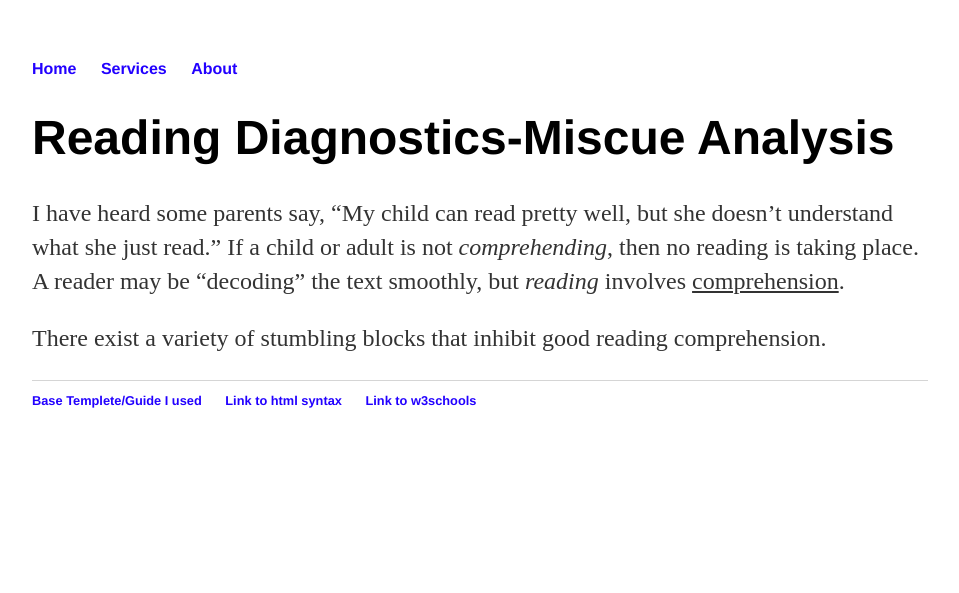
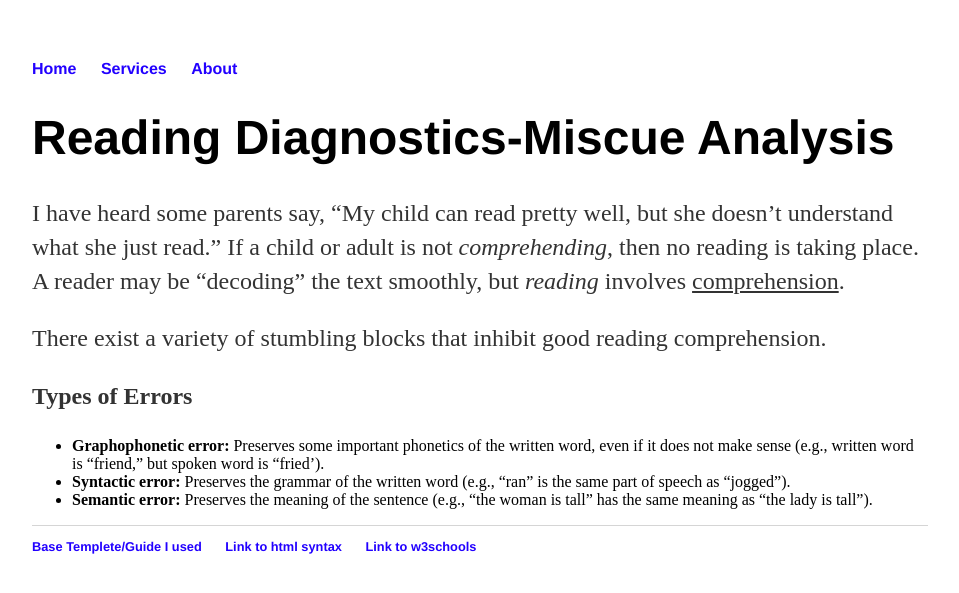
Before and after one commit to ShadowHazel/ShadowHazel.github.io, a Jekyll site: the page built from pages/serv1/index.html, in a window 1280 px wide. Shown: the top 593 px of the page, without its empty margins (160-1119 px from the left). Built offline with Jekyll 4.4.1, drawn with Linux system fonts in a browser that asks for light colours.

Commit message:
Update index.html

```diff
--- a/pages/serv1/index.html
+++ b/pages/serv1/index.html
@@ -7,4 +7,10 @@ title: Services
 <h1>Reading Diagnostics-Miscue Analysis</h1>
 <p>I have heard some parents say, “My child can read pretty well, but she doesn’t understand what she just read.” If a child or adult is not <i>comprehending</i>, then no reading is taking place. A reader may be “decoding” the text smoothly, but <i>reading</i> involves <ins>comprehension</ins>.</p>
 <p>There exist a variety of stumbling blocks that inhibit good reading comprehension.</p>
+<p><b>Types of Errors</b></p>
+<ul>
+  <li><b>Graphophonetic error:</b> Preserves some important phonetics of the written word, even if it does not make sense (e.g., written word is “friend,” but spoken word is “fried’).</li>
+  <li><b>Syntactic error:</b> Preserves the grammar of the written word (e.g., “ran” is the same part of speech as “jogged”).</li>
+  <li><b>Semantic error:</b> Preserves the meaning of the sentence (e.g., “the woman is tall” has the same meaning as “the lady is tall”).</li>
+</ul>
 </div>
```
